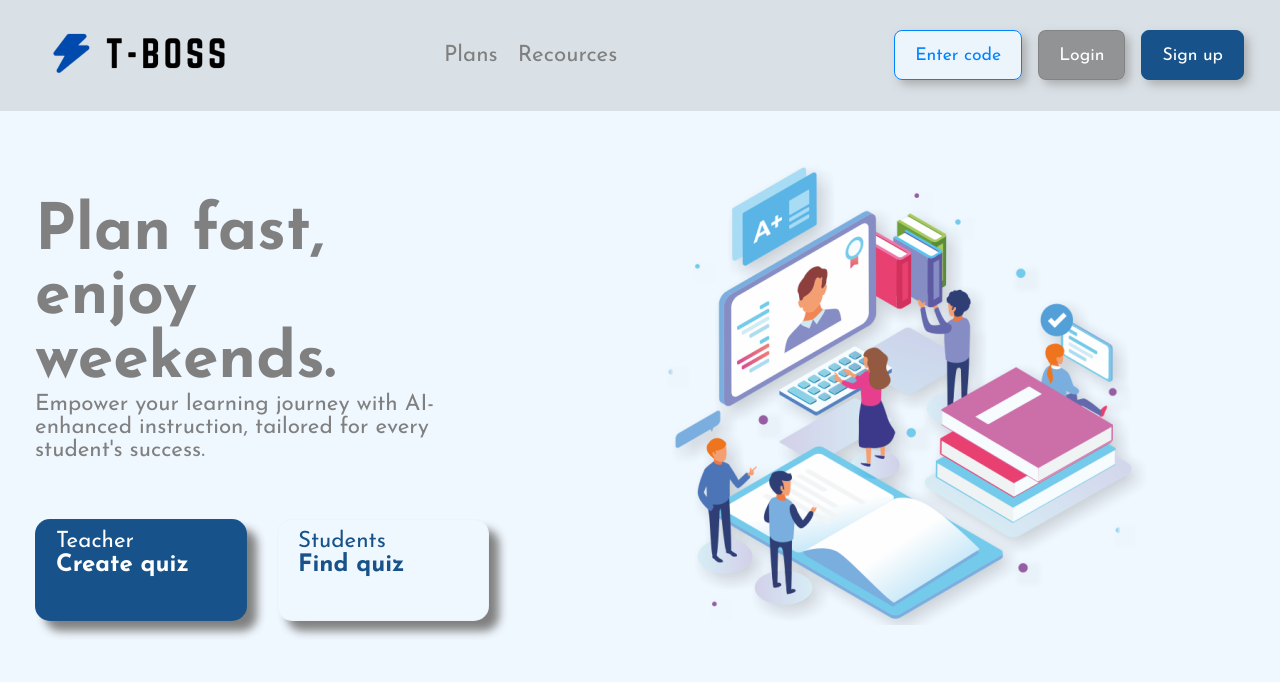
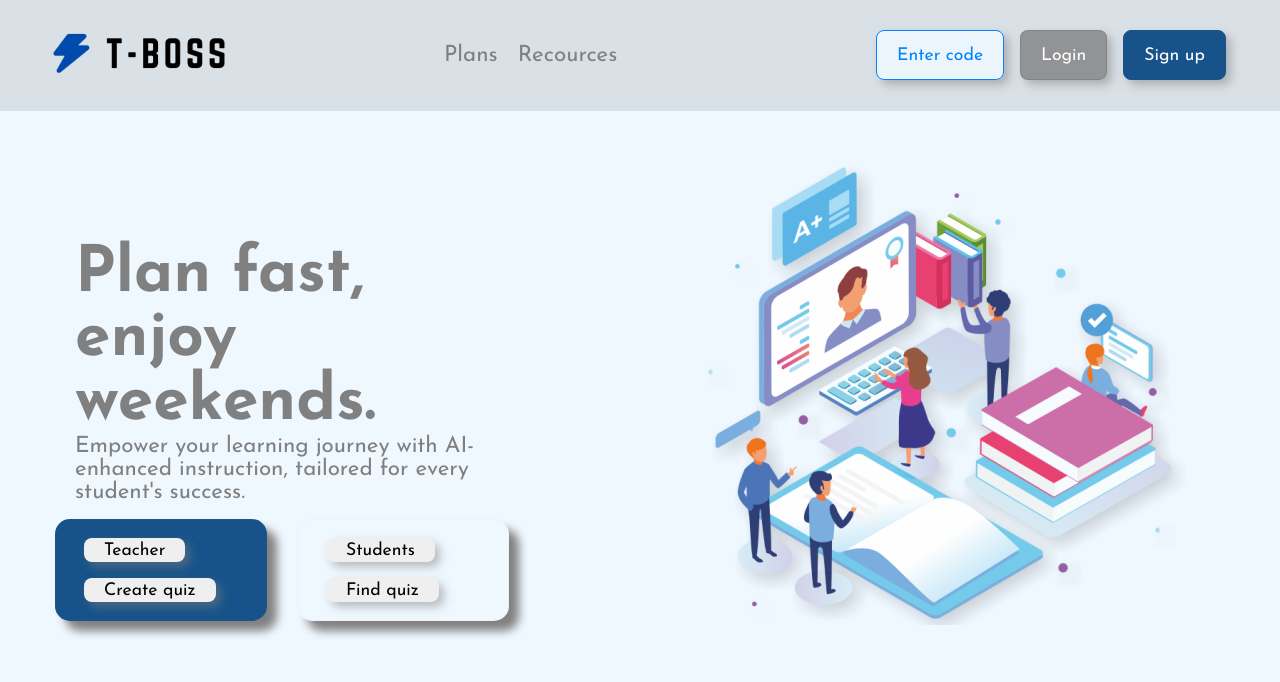
Before and after one commit to Islombek175/T-BOSS, a plain HTML site: page main-home/index.html in a window 1280 px wide. Drawn offline with Linux system fonts and the light colour scheme; a web font is replaced by a local one.

Commit message:
stylar ozgardi

```diff
--- a/main-home/index.html
+++ b/main-home/index.html
@@ -13,38 +13,38 @@
 
 <body>
 	<header>
-		<div class="box1">
+		<div class="img-box">
 			<a href=""><img src="./image_2025-01-24_15-58-44.png" alt="" width="250px"></a>
 		</div>
-		<div class="box2">
+		<div class="nav-1">
 			<h6><a class="a1" href="https://www.100x.uz/">Plans</a></h6>
 			<h6><a class="a2" href="https://www.100x.uz/">Recources</a></h6>
 
 		</div>
-		<div class="box3">
-			<button class="button1">Enter code</button>
-			<button class="button2">Login</button>
-			<button class="button3">Sign up</button>
+		<div class="nav-2">
+			<button class="nav-button-1">Enter code</button>
+			<button class="nav-button-2">Login</button>
+			<button class="nav-button-3">Sign up</button>
 		</div>
 	</header>
 	<section>
-		<div class="container1">
-			<div class="box-1">
+		<div class="container-1">
+			<div class="text-1">
 				<h1 class="h1_1">Plan fast, enjoy weekends.</h1>
 				<h6 class="h6_1">Empower your learning journey with AI-enhanced instruction, tailored for every student's success.</h6>
 			</div>
-			<div class="box-2">
-				<div class="card1">
-					<h6 class="h6_2">Teacher</h6>
-					<h3 class="h3_1">Create quiz</h3>
+			<div class="card-box">
+				<div class="card-1">
+					<button class="teacher-button-1">Teacher</button>
+					<button class="teacher-button-2">Create quiz</button>
 				</div>
-				<div class="card2">
-					<h6 class="h6_3">Students</h6>
-					<h3 class="h3_2">Find quiz</h3>
+				<div class="card-2">
+					<button class="students-button-1">Students</button>
+					<button class="students-button-2">Find quiz</button>
 				</div>
 			</div>
 		</div>
-		<div class="container3">
+		<div class="container-2">
 			<img src="./banner-image-Co0ggFW2.png" alt="" width="500px">
 		</div>
 	</section>
--- a/main-home/main.css
+++ b/main-home/main.css
@@ -15,7 +15,7 @@
 	flex-wrap: wrap;
 }
 
-.box1, .box2, .box3 {
+.img-box, .nav-1, .nav-2 {
 	width: 30%;
 	display: flex;
 	padding: 20px;
@@ -55,35 +55,35 @@
 	box-shadow: 5px 5px 10px rgba(128, 128, 128, 0.5);
 }
 
-.button1 {
+.nav-button-1 {
 	color: #0084fe;
 	border: 1px solid #0084fe;
 	background-color: rgba(240, 248, 255, 0.9);
 }
 
-.button1:hover {
+.nav-button-1:hover {
 	background-color: #0084fe;
 	color: rgba(240, 248, 255, 0.9);
 }
 
-.button2 {
+.nav-button-2 {
 	background-color: rgba(128, 128, 128, 0.8);
 	color: white;
 	border: 1px solid rgba(128, 128, 128, 0.8)
 }
 
-.button2:hover {
+.nav-button-2:hover {
 	background-color: rgba(128, 128, 128);
 	margin-bottom: 12px;
 }
 
-.button3 {
+.nav-button-3 {
 	background-color:#17538a;
 	color: white;
 	border: 1px solid #17538a;
 }
 
-.button3:hover {
+.nav-button-3:hover {
 	margin-bottom: 12px;
 	background-color: #17538a;
 	border: 1px solid #17538a;
@@ -94,13 +94,13 @@
 	font-weight: bold;
 }
 
-.container1{
+.container-1{
 	width: 600px;
 	display: flex;
 	flex-wrap: wrap;
 }
 
-.box-1{
+.text-1{
 	color: gray;
 	width: 50vh;
 	padding: 90px 35px;
@@ -109,14 +109,13 @@
 	padding-bottom: 0;
 }
 
-.box-2 {
+.card-box {
 	width: 500px;
 	display: flex;
 	flex-wrap: wrap;
-	padding: 20px;
 }
 
-.card1, .card2 {
+.card-1, .card-2 {
 	display: flex;
 	flex-direction: column;
 	align-items:start;
@@ -131,27 +130,30 @@
 	color: white;
 }
 
-.card1 {
+.card-1 {
 	background-color: #17538a;
 }
 
-.card2 {
+.card-2 {
 	color: #17538a;
 }
 
-.h3_1, .h3_2 {
-	font-size: 1.5rem;
+.card-1:hover, .card-2:hover {
+	box-shadow: 10px 10px 10px rgba(0, 0, 0, 0.8);
 }
 
-.card1:hover, .card2:hover {
-	box-shadow: 10px 10px 10px rgba(0, 0, 0, 0.8);
+.container-2 {
+	width: 500px;
+	padding: 50px;
 }
 
 section {
 	display: flex;
+	justify-content: center;
+	align-items: center;
 }
 
-.container3 {
-	width: 500px;
-	padding: 50px;
+.teacher-button-1, .teacher-button-2, .students-button-1, .students-button-2 {
+	border: none;
+
 }
```
